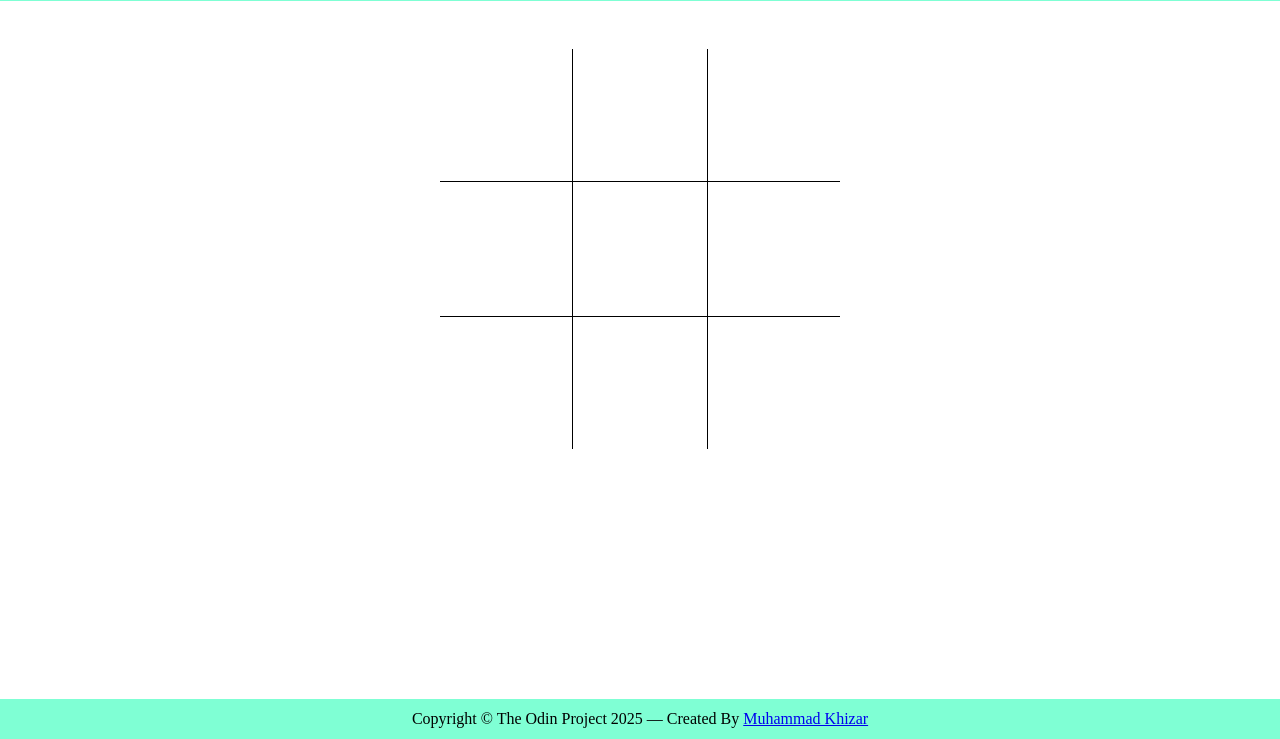
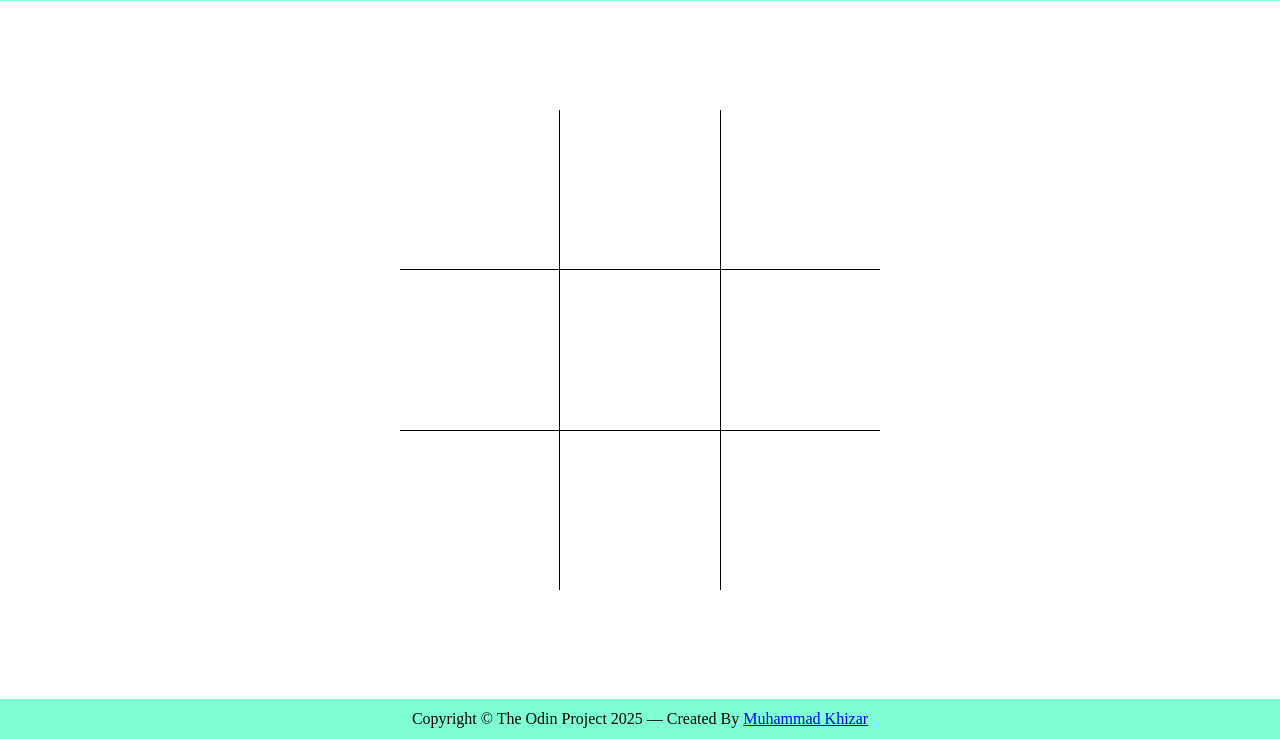
Before and after one commit to mhmkhizar/tic-tac-toe, a plain HTML site: page index.html in a window 1280 px wide. Shown: the part 61-800 px from the top of the page. Drawn offline with Linux system fonts and the light colour scheme.

Commit message:
Refactor main header and section styles for improved layout and consistency

```diff
--- a/styles.css
+++ b/styles.css
@@ -115,7 +115,6 @@ body {
   background-color: aquamarine;
   text-align: center;
   padding: 0.4rem 0rem;
-  margin-bottom: 4.8rem;
 }
 
 .main-header .text-logo {
@@ -126,14 +125,14 @@ body {
   display: flex;
   flex-direction: column;
   align-items: center;
-  margin-bottom: 4.8rem;
+  justify-content: center;
 }
 
 .main-section .game-board {
   display: grid;
   grid-template-columns: repeat(3, 1fr);
   grid-template-rows: repeat(3, 1fr);
-  width: 50vmin;
+  width: 60vmin;
   aspect-ratio: 1 / 1;
 }
 
```
